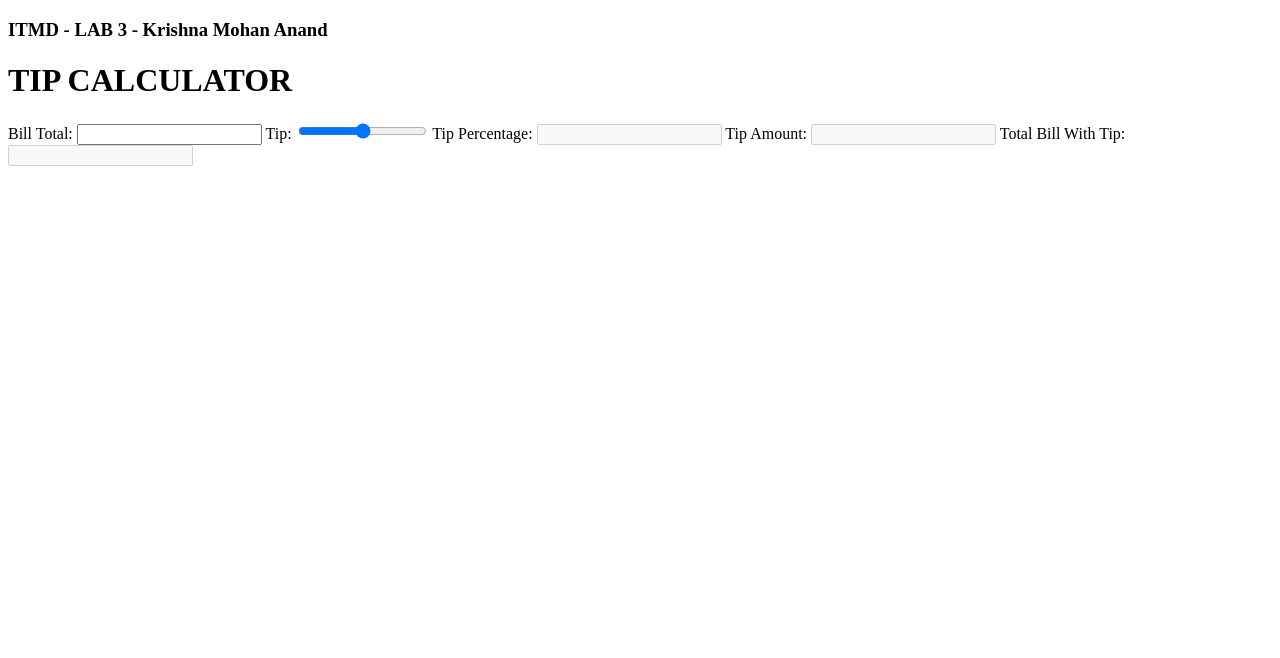
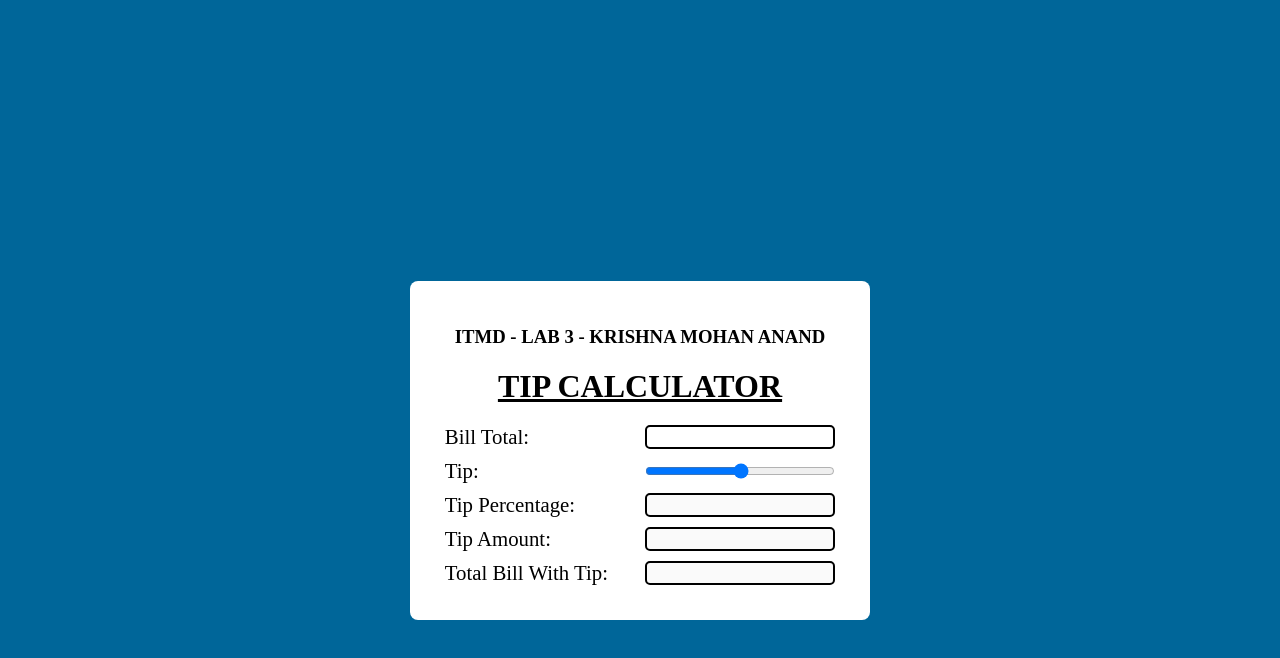
Before and after one commit to krishna101kv/ITMD541_Lab3, a plain HTML site: page index.html in a window 1280 px wide. Drawn offline with Linux system fonts and the light colour scheme.

Commit message:
Final Commit

```diff
--- a/index.html
+++ b/index.html
@@ -10,20 +10,20 @@
 </head>
 
 <body>
-    <div id="TIP CALCULATOR">
-        <h3 id="info">ITMD - LAB 3 - Krishna Mohan Anand</h3>
+    <div id="tip_cal">
+        <h3 id="info">ITMD - LAB 3 - KRISHNA MOHAN ANAND</h3>
         <h1 id="headline">TIP CALCULATOR</h1>
         <form id="form">
             <label class="form-label">Bill Total:</label>
-            <input type="text" id="Bill-Total" class="form-input" placeholder="">
+            <input type="text" id="bill-total" class="form-input" placeholder="">
             <label class="form-label">Tip:</label>
             <input type="range" min="1" max="100" id="tip" class="form-input">
             <label class="form-label">Tip Percentage:</label>
-            <input type="text" disabled id="Tip-percentage" class="form-input">
+            <input type="text" disabled id="tip-percentage" class="form-input">
             <label class="form-label">Tip Amount:</label>
-            <input type="text" disabled id="Tip-Amount" class="form-input">
+            <input type="text" disabled id="tip-amount" class="form-input">
             <label class="form-label">Total Bill With Tip:</label>
-            <input type="text" disabled id="Total" class="form-input">
+            <input type="text" disabled id="total" class="form-input">
         </form>
     </div>
     <meta name="viewport" content="width=device-width, initial-scale=1.0">
--- a/index.js
+++ b/index.js
@@ -0,0 +1,25 @@
+const bill_t= document.querySelector("#bill-total");
+const slider = document.querySelector("#tip");
+const tip_percentage = document.querySelector("#tip-percentage");
+const tip_amount = document.querySelector("#tip-amount");
+const total_amount = document.querySelector("#total");
+
+bill_t.addEventListener("change", calculateTip);
+slider.addEventListener("input", calculateTip);
+
+function calculateTip() {
+    if (isNaN(bill_t.value)) {
+        alert("ENTER A VALID INPUT")
+    }
+    bill_t.value = parseFloat(bill_t.value).toFixed(2);
+    let bill = parseFloat(document.getElementById("bill-total").value);
+    let tip = document.getElementById("tip").value;
+
+    tip_percentage.value = tip;
+
+    let total_tip = parseFloat(((tip * bill) / 100).toFixed(2));
+
+    tip_amount.value = total_tip;
+
+    total_amount.value = parseFloat(bill + total_tip).toFixed(2);
+}
--- a/style.css
+++ b/style.css
@@ -0,0 +1,49 @@
+* {
+    margin: 0;
+    padding: 0;
+
+}
+
+body {
+    display: flex;
+    justify-content: center;
+    align-items: center;
+    min-height: 900px;
+    background: #006699;
+    background-size: 100% 50%;
+    background-repeat: no-repeat;
+}
+
+#info,
+#headline {
+    text-align: center;
+    padding: 10px;
+}
+#headline{margin-bottom: 10px;
+    text-decoration: underline;
+
+}
+
+
+
+#tip_cal{
+    background-color: white;
+    padding: 35px;
+    border-radius: 8px;
+}
+
+form {
+    display: grid;
+    grid-template-columns: 1fr 1fr;
+    gap: 10px;
+}
+
+.form-label {
+    font-family: 'WildWest';
+    font-size: 1.3rem;
+}
+
+.form-input{
+    border: 2px solid black ;
+    border-radius: 5px;
+}
```
